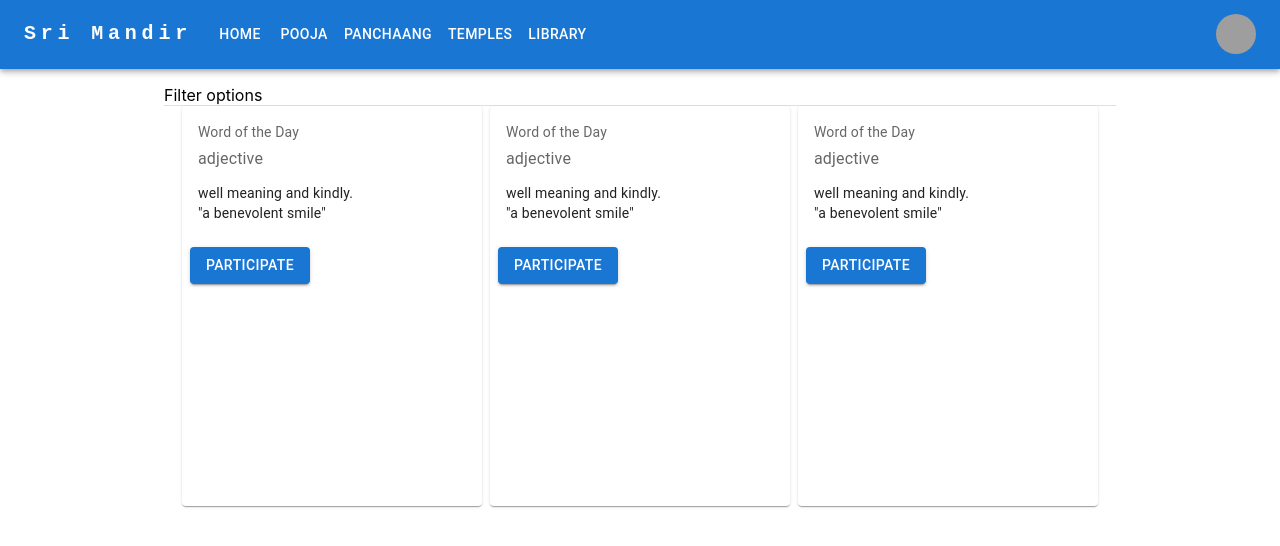
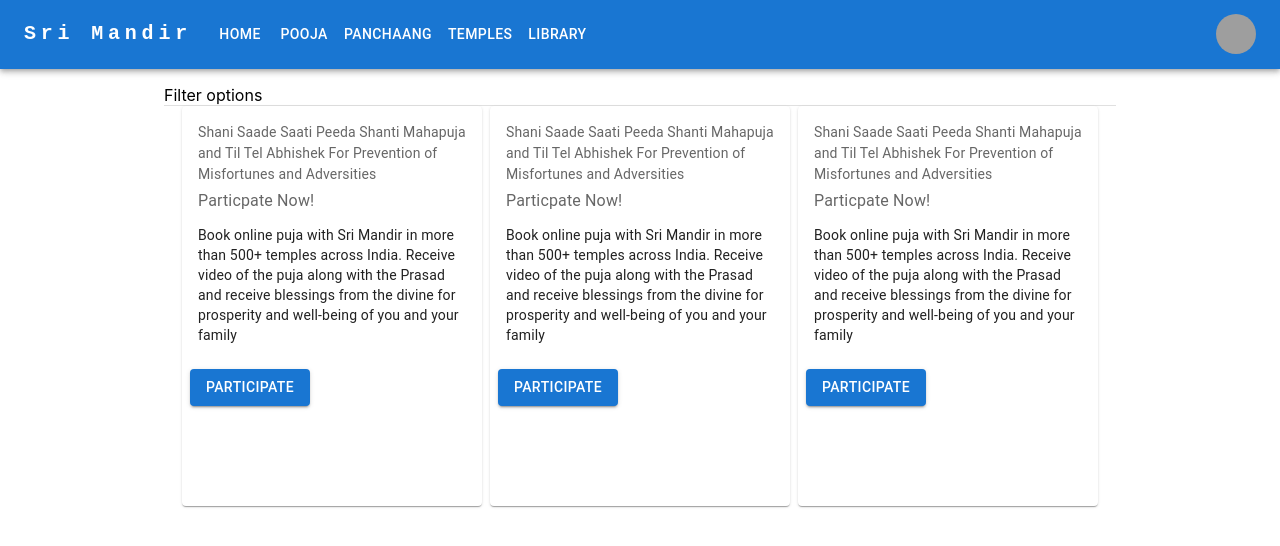
Before and after one commit to Harika-001-tech/cloneIterateaiwebapp, a React (Create React App) app: page /PoojaOptions in a window 1280 px wide. Shown: the top 546 px of the page. Built offline with nearby package versions, Linux system fonts and the light colour scheme; grey boxes are pictures that could not be loaded.

Commit message:
Update PoojaOptions.js

```diff
--- a/src/PoojaOptions.js
+++ b/src/PoojaOptions.js
@@ -47,15 +47,17 @@
     >
       <CardContent>
         <Typography sx={{ fontSize: 14 }} color="text.secondary" gutterBottom>
-          Word of the Day
+          Shani Saade Saati Peeda Shanti Mahapuja and Til Tel Abhishek
+              For Prevention of Misfortunes and Adversities
         </Typography>
         <Typography sx={{ mb: 1.5 }} color="text.secondary">
-          adjective
+          Particpate Now!
         </Typography>
         <Typography variant="body2">
-          well meaning and kindly.
+        Book online puja with Sri Mandir in more than 500+ temples across India. Receive video of the puja along with the Prasad and receive blessings from the divine for prosperity and well-being of you and your family
+
           <br />
-          {'"a benevolent smile"'}
+
         </Typography>
       </CardContent>
       <CardActions>
```
